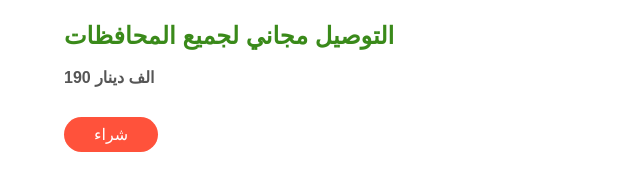
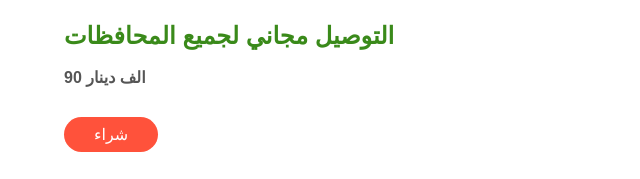
Before and after one commit to mmmmkkkk9k/1X, a plain HTML site: page index.html in a window 1280 px wide. Shown: the part 385-564 px from the top of the page, 640-1280 px from the left. Drawn offline with nearby package versions, Linux system fonts and the light colour scheme.

Commit message:
Update index.html

```diff
--- a/index.html
+++ b/index.html
@@ -41,7 +41,8 @@
                  <h1>Air 2 Pro Nreal</h1>
                 <h2>التوصيل مجاني لجميع المحافظات</h2>
                 <br>
-                <h4>190 الف دينار</h4>
+                <h4>
+                    90 الف دينار</h4>
                 <a href="file:///C:/Users/dell/king/ram/index47.html" class="btn">شراء</a>
                 <h3>تفاصيل المنتج</h3>
                  <p>XREAL Air 2 Pro AR Glasses|46° FOV، 130 بوصة 120 هرتز شاشة عالية الدقة، ألوان حقيقية، صوت سينمائي، راحة طوال اليوم. أزواج شعاع برو. متوافق مع اي فون 15، سطح البخار، روج، ماك، بيسي، أندرويد & دائرة الرقابة الداخلية</p>
```
